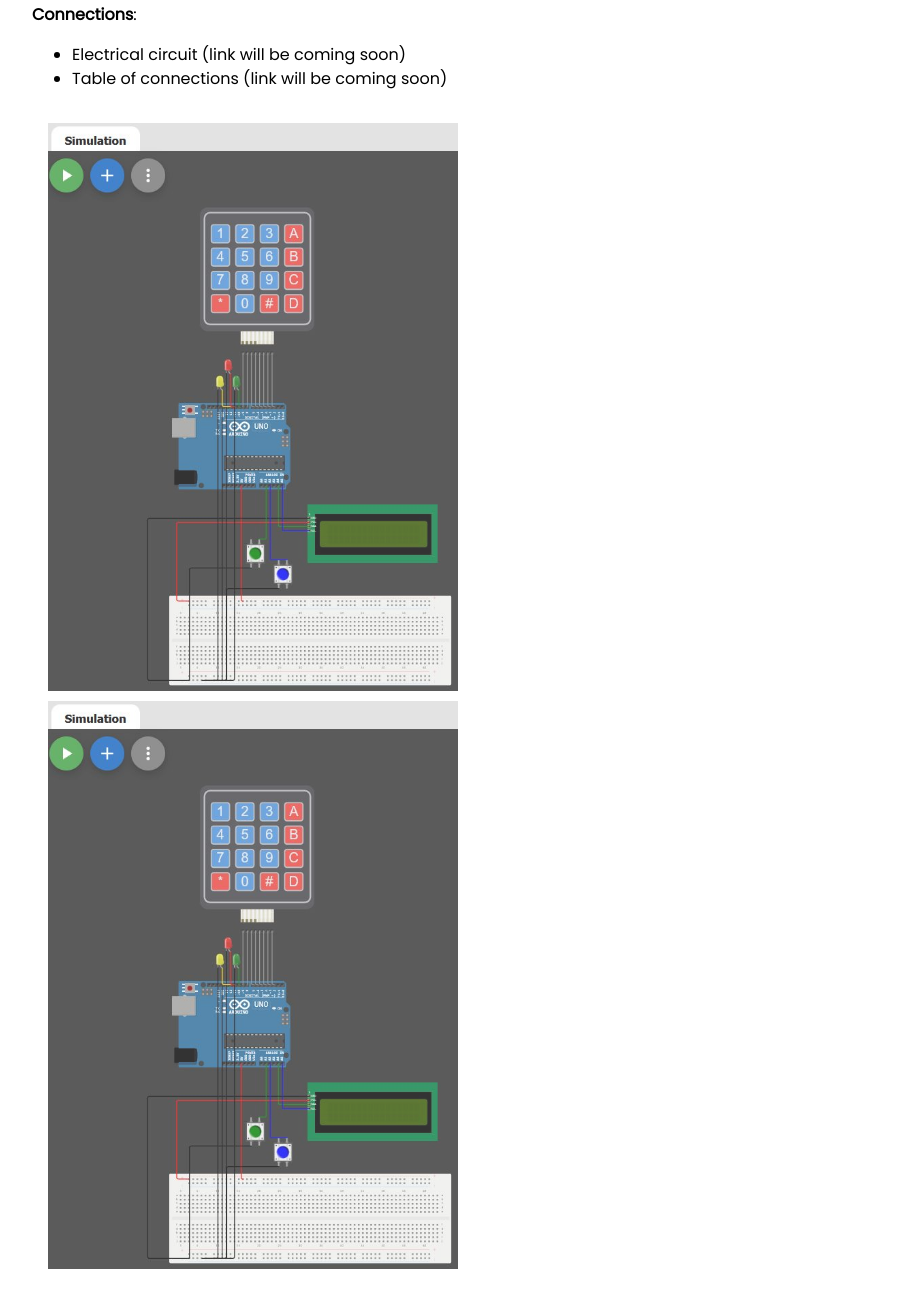
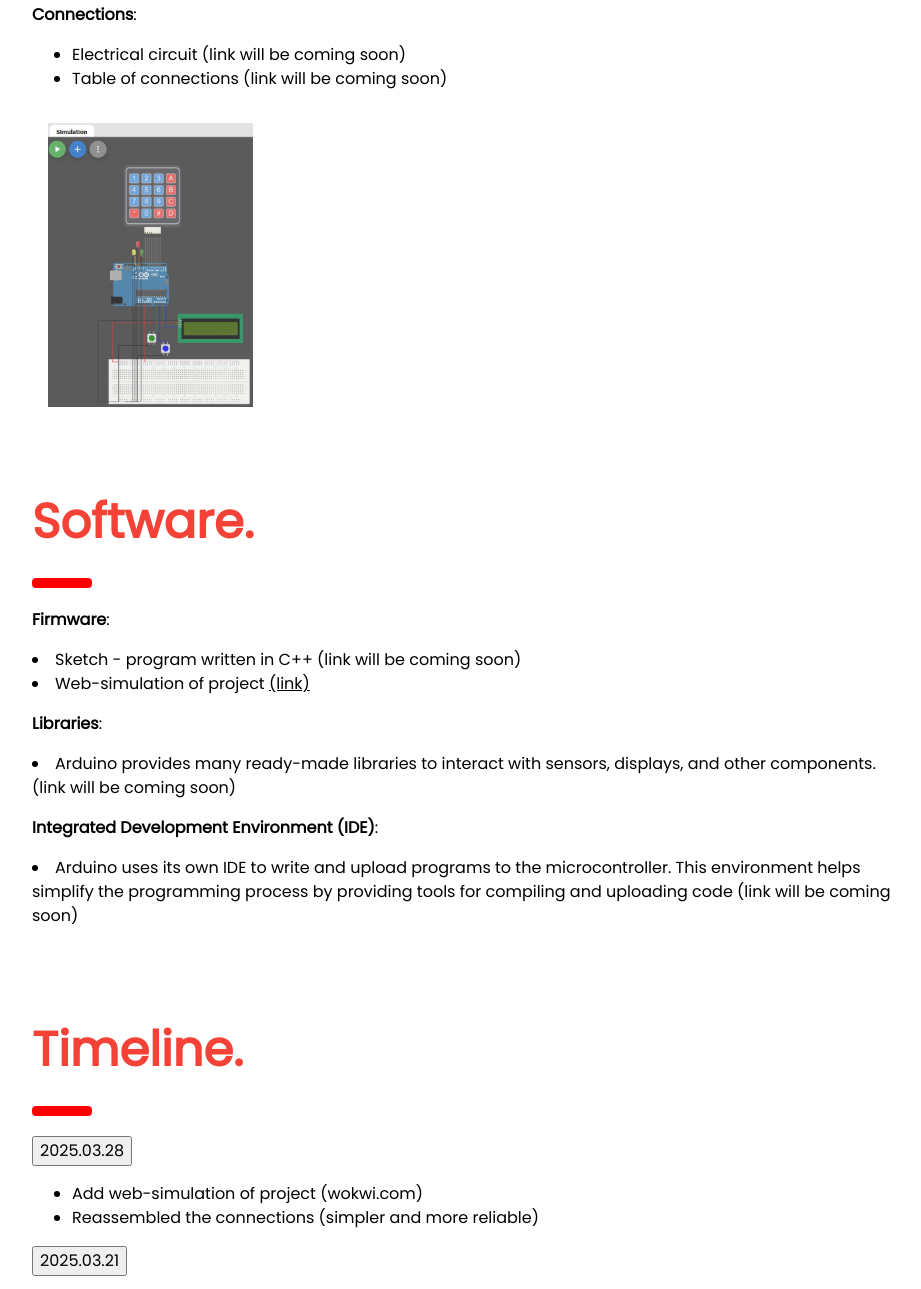
Before and after one commit to boris-isma-4240/arduino-2buttons, a plain HTML site: page index.html in a window 1280 px wide. Shown: the part 1879-3168 px from the top of the page, without its empty margins (324-1245 px from the left). Drawn offline with nearby package versions, Linux system fonts and the light colour scheme.

Commit message:
Add files via upload

```diff
--- a/index.html
+++ b/index.html
@@ -114,8 +114,7 @@ body {font-size:16px;}
 <!-- Photo grid (modal) -->
   <div class="w3-row-padding">
     <div class="w3-half">
-      <img src="https://boris-isma-4240.github.io/arduino-2buttons/images/prototype.JPG" style="width:100%" onclick="onClick(this)" alt="Foto 5">
-      <img src="https://boris-isma-4240.github.io/arduino-2buttons/images/PROTOTYPE.JPG" style="width:100%" onclick="onClick(this)" alt="Foto 5">
+            <img src="https://boris-isma-4240.github.io/arduino-2buttons/images/PROTOTYPE.JPG" style="width:50%" onclick="onClick(this)" alt="Foto 5">
 
     </div>
   </div>
@@ -140,6 +139,8 @@ body {font-size:16px;}
   <p><b>Firmware</b>:</p>
     </ul>
      <li>Sketch - program written in C++ (link will be coming soon)</li>
+     <li>Web-simulation of project <a href="https://wokwi.com/projects/424111750660761601" target="_blank">(link)</a></li>
+
     </ul>
 
   <p><b>Libraries</b>:</p>
@@ -161,7 +162,12 @@ body {font-size:16px;}
     <h1 class="w3-xxxlarge w3-text-red"><b>Timeline.</b></h1>
     <hr style="width:50px;border:5px solid red" class="w3-round">
 
-  <button type="button">2025.03.21</button>
+  <button type="button">2025.03.28</button>
+  <ul>
+   <li>Add web-simulation of project (wokwi.com)</li>
+   <li>Reassembled the connections (simpler and more reliable)</li>
+  </ul>
+<button type="button">2025.03.21</button>
   <ul>
    <li>Project web-page creating</li>
    <li>Publish in GitHub Pages</li>
```
